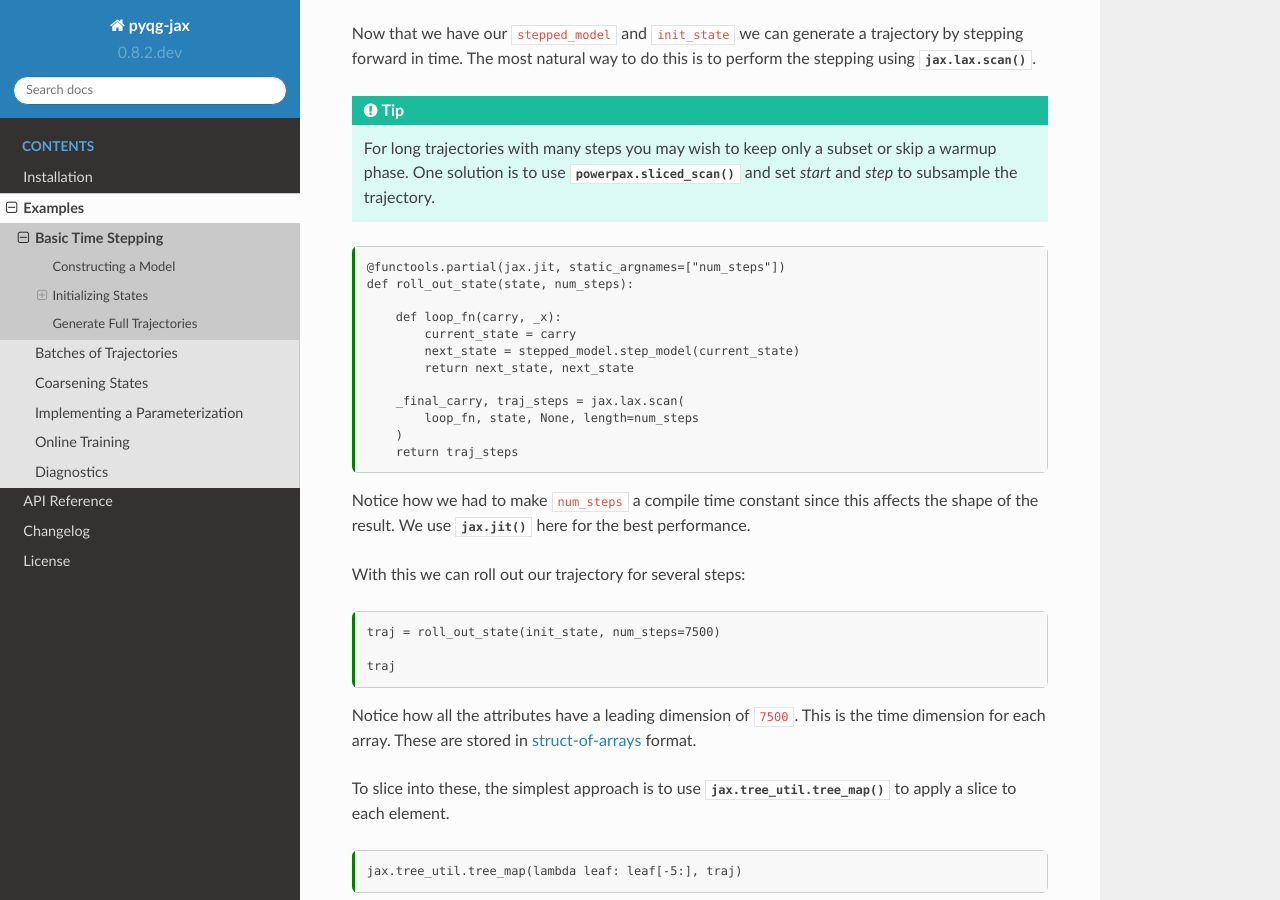
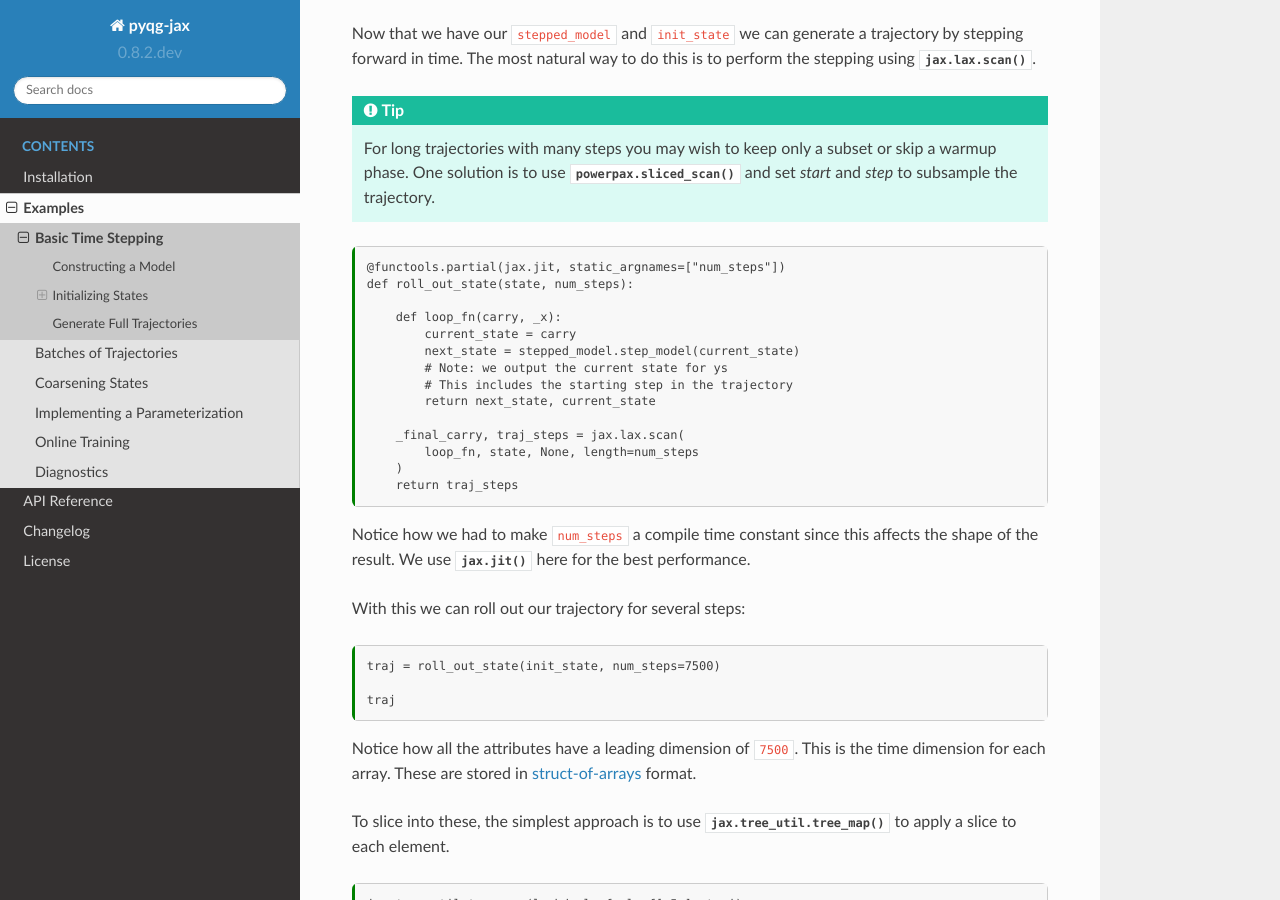
Before and after one commit to karlotness/pyqg-jax, a Sphinx documentation site: the page built from docs/examples.basicstep.md, in a window 1280 px wide and 900 px high, scrolled down 2932 px. Built offline with Sphinx 7.4.7 and the Read the Docs theme 2.0.0, drawn with Linux system fonts in a browser that asks for light colours.

Commit message:
Use the carried state for ys during trajectory rollout scans.
This ensures that the initial step is included in the rolled out
trajectory and keeps our approach consistent between rollout examples
and the online training example.

```diff
--- a/docs/examples.basicstep.md
+++ b/docs/examples.basicstep.md
@@ -192,7 +192,9 @@ def roll_out_state(state, num_steps):
     def loop_fn(carry, _x):
         current_state = carry
         next_state = stepped_model.step_model(current_state)
-        return next_state, next_state
+        # Note: we output the current state for ys
+        # This includes the starting step in the trajectory
+        return next_state, current_state
 
     _final_carry, traj_steps = jax.lax.scan(
         loop_fn, state, None, length=num_steps
```
Also changed, not shown: docs/examples.implparam.md (+1 -1 lines).
